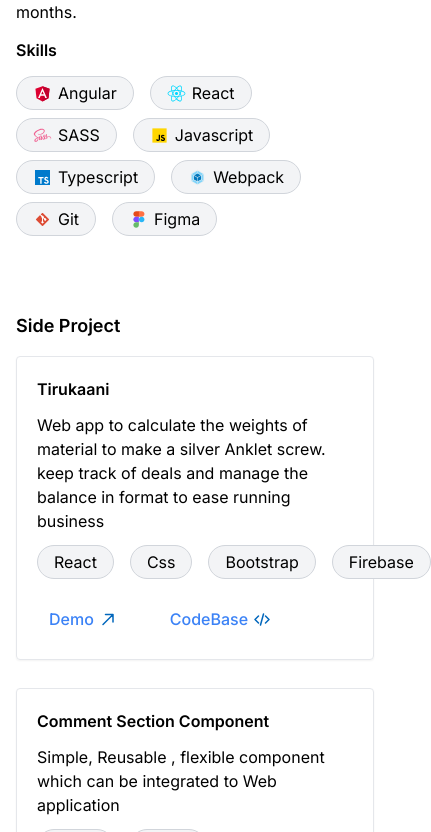
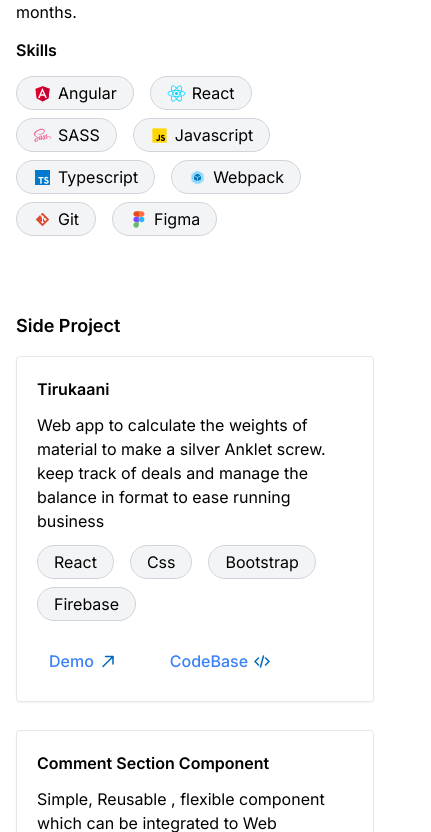
Before and after one commit to Arunkumar-R-R/portfolio, a Next.js app: page / in a window 390 px wide. Shown: the part 560-1392 px from the top of the page, 431 px wide, since content can reach past the window. Built offline with nearby package versions, Linux system fonts and the light colour scheme.

Commit message:
made responsive

```diff
--- a/components/Card/Card.js
+++ b/components/Card/Card.js
@@ -7,14 +7,14 @@ export function Card(props) {
   const { projectTitle, shortDescription, techStack, demoLink, codeBaseLink } = projectData;
 
   return (
-    <div className="border  rounded-[4px] py-5 px-5 shadow-sm hover:shadow-lg mb-7">
+    <div className="w-full border  rounded-[4px] py-5 px-5 shadow-sm hover:shadow-lg mb-7">
       <div className="text-base font-semibold text-custom_black-800 ">
         {projectTitle}
       </div>
       <div className="text-tiny mt-[12px] text-textPrimary">
         {shortDescription}
       </div>
-      <div className="flex mt-[12px]">
+      <div className="flex flex-wrap mt-[12px]">
         {techStack.map((tech, index) => {
           return <Chip key={index}>{tech}</Chip>;
         })}
--- a/pages/index.js
+++ b/pages/index.js
@@ -28,12 +28,12 @@ export default function Home() {
   }, [api]);
 
   return (
-    <div>
+    <div className="w-full flex justify-center">
       <Head>
         <title>Arunkumar R R</title>
         <meta name="description" content="Arunkumar R R, Frontend developer" />
       </Head>
-      <main className="flex flex-col lg:w-auto w-[800px] lg:px-4 justify-center item-center mx-auto">
+      <main className="flex flex-col w-full max-w-4xl px-4 lg:w-auto lg:px-4 sm:px-2 justify-center item-center mx-auto">
         <section className="my-[74px]">
           <animated.div style={{ ...springs }}>
             <h1 className="text-3xl font-semibold text-custom_black-800	leading-[36px]">
```
